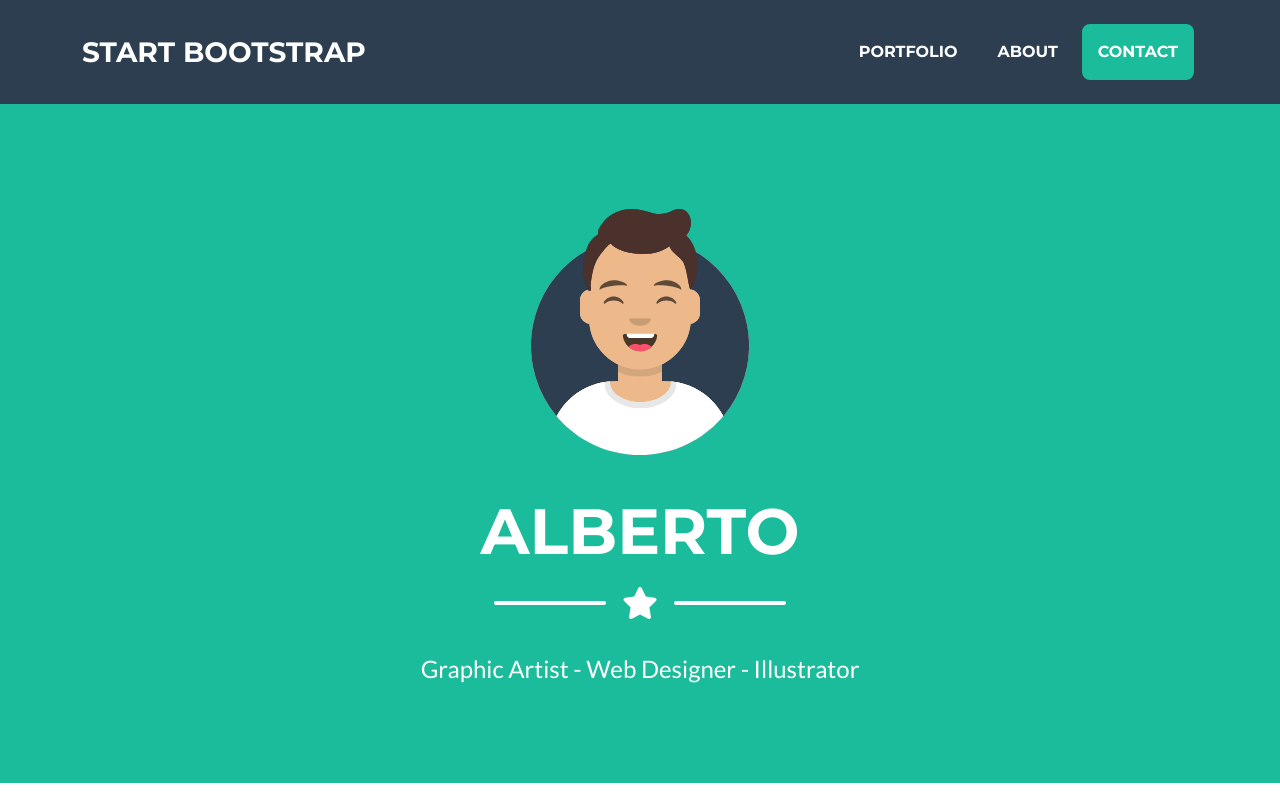
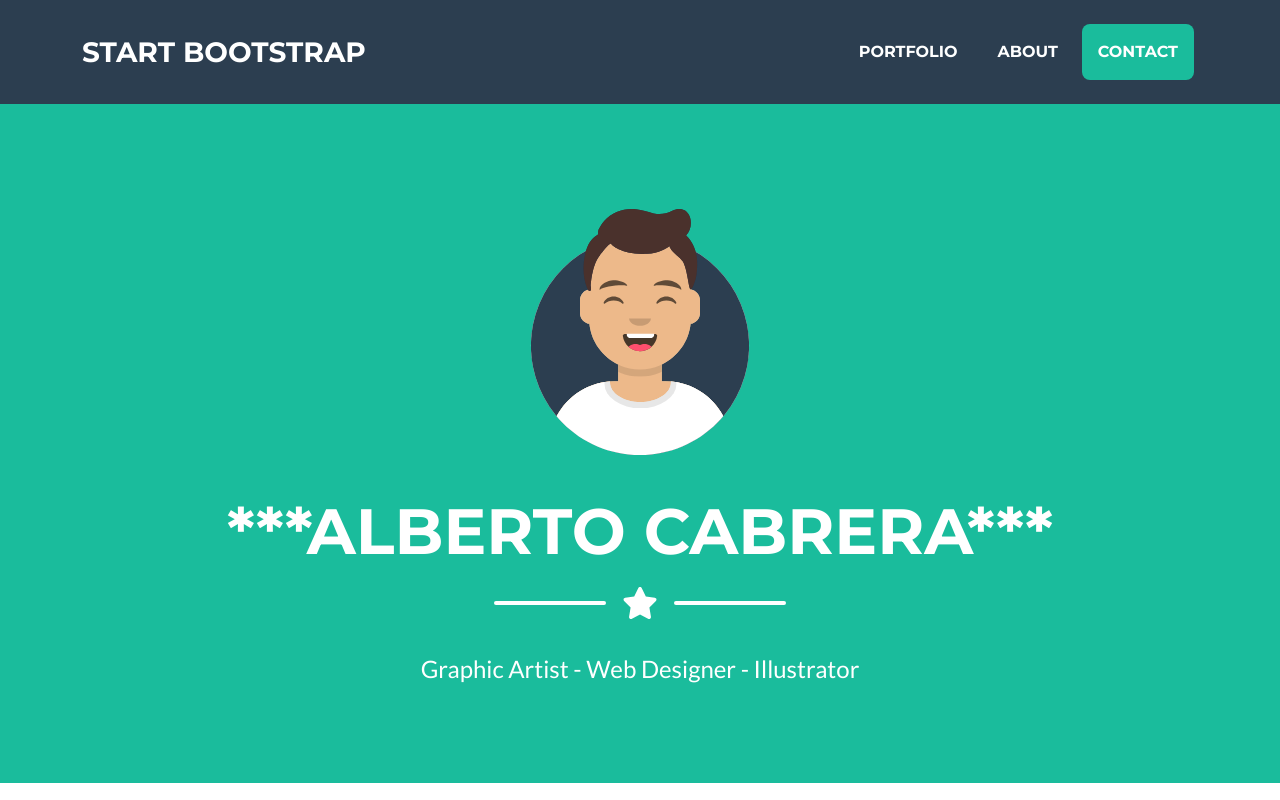
Before and after one commit to Albcs1500/MencionCloud, a plain HTML site: page index.html in a window 1280 px wide. Shown: the top 800 px of the page. Drawn offline with nearby package versions, Linux system fonts and the light colour scheme.

Commit message:
Cambios locales

```diff
--- a/index.html
+++ b/index.html
@@ -40,7 +40,7 @@
                 <!-- Masthead Avatar Image-->
                 <img class="masthead-avatar mb-5" src="assets/img/avataaars.svg" alt="..." />
                 <!-- Masthead Heading-->
-                <h1 class="masthead-heading text-uppercase mb-0">Alberto</h1>
+                <h1 class="masthead-heading text-uppercase mb-0">***Alberto Cabrera***</h1>
                 <!-- Icon Divider-->
                 <div class="divider-custom divider-light">
                     <div class="divider-custom-line"></div>
```
Also changed, not shown: 1 other file.
